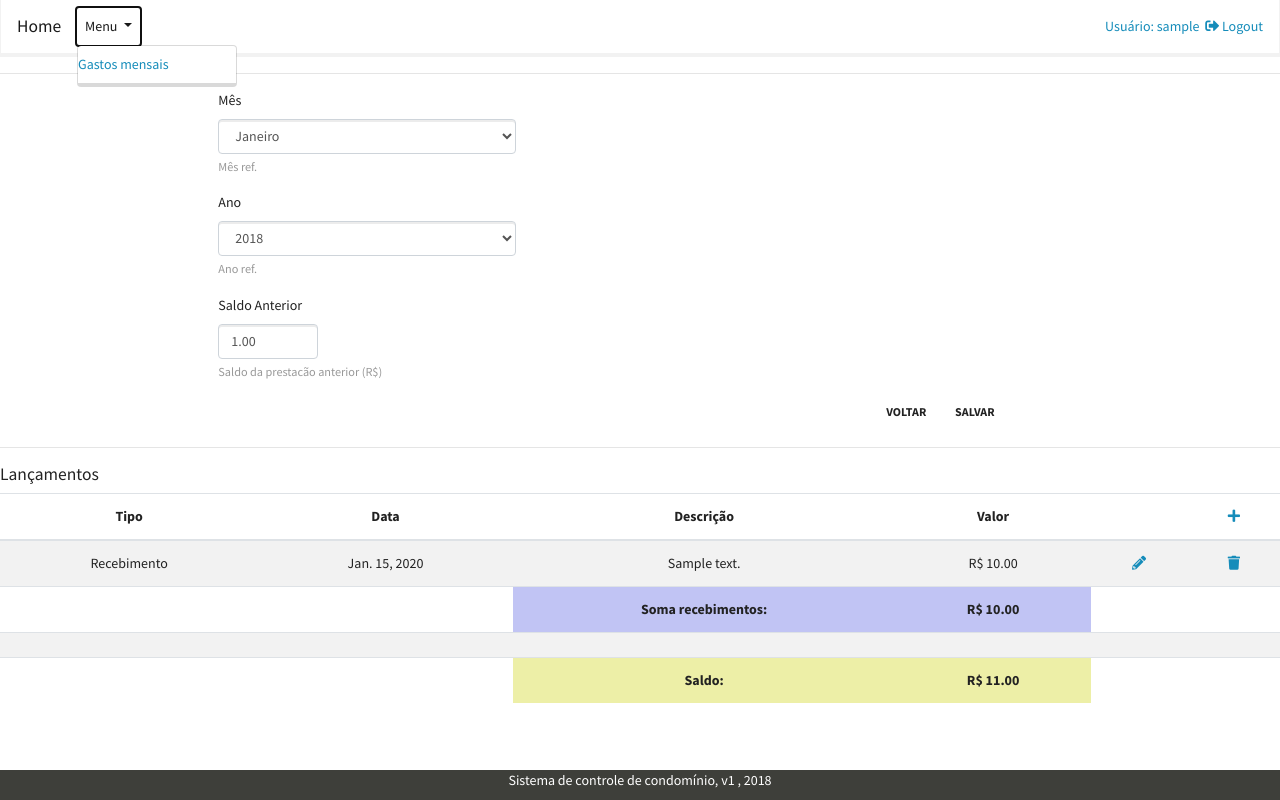
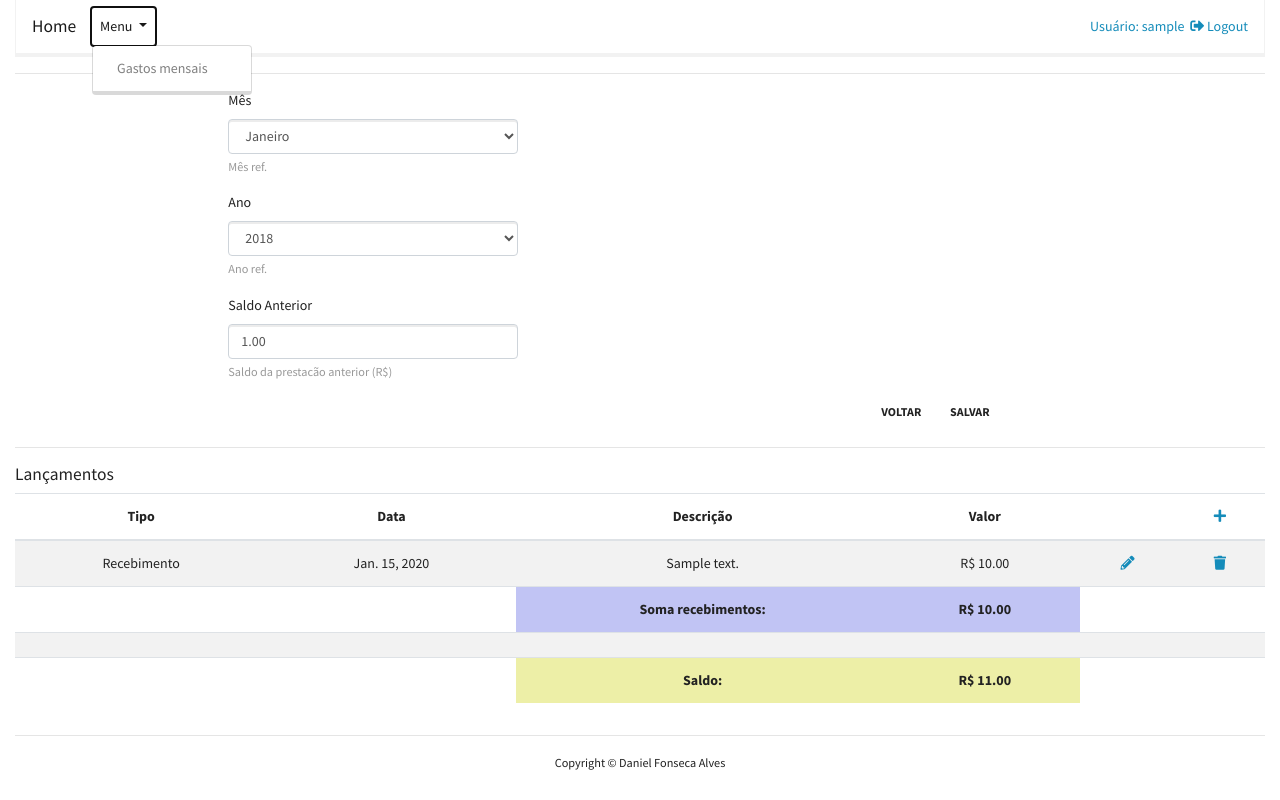
Before and after one commit to dalraf/controlecondominio, a Django app: page /prestacao/edit/1/ in a window 1280 px wide, after a click on "Menu". Run offline with Django 3.2, Linux system fonts and the light colour scheme; a user stored in the database is signed in; tables that the repository leaves empty hold one stand-in row (values such as "Sample post"); some libraries are stand-ins or nearby versions.

Commit message:
Correcos de footer de menu

```diff
--- a/controlecondominio/templates/atualizaprestacao.html
+++ b/controlecondominio/templates/atualizaprestacao.html
@@ -108,4 +108,5 @@
             </div>
         </div>
     </div>
+</div>
     {% endblock content %}
--- a/controlecondominio/templates/base.html
+++ b/controlecondominio/templates/base.html
@@ -7,102 +7,44 @@
     <meta name="viewport" content="width=device-width, initial-scale=1">
     <title>Controle de condomínio</title>
     {% load bootstrap4 %}
-    <link rel="stylesheet" href="https://stackpath.bootstrapcdn.com/bootstrap/4.3.1/css/bootstrap.min.css" integrity="sha384-ggOyR0iXCbMQv3Xipma34MD+dH/1fQ784/j6cY/iJTQUOhcWr7x9JvoRxT2MZw1T" crossorigin="anonymous">
+    <link rel="stylesheet" href="https://stackpath.bootstrapcdn.com/bootstrap/4.3.1/css/bootstrap.min.css"
+        integrity="sha384-ggOyR0iXCbMQv3Xipma34MD+dH/1fQ784/j6cY/iJTQUOhcWr7x9JvoRxT2MZw1T" crossorigin="anonymous">
     <link rel="stylesheet" href="https://stackpath.bootstrapcdn.com/bootswatch/4.3.1/lumen/bootstrap.min.css">
     <link rel="stylesheet" href="https://cdnjs.cloudflare.com/ajax/libs/font-awesome/5.10.2/css/all.css">
 </head>
-
 <style>
-
-    select.input-sm {
-        width: 80px;
-    }
-
-    input[type=number] {
-        width: 100px;
-    }
-
-    input[type=text] {
-        width: 150px;
-    }
-
-    input[type=password] {
-        width: 150px;
-    }
-
-    #id_numcpfcnpj {
-        width: 150px;
-    }
-
-    #id_vencimento {
-        width: 100px;
-    }
-
-    #id_datareferencia {
-        width: 100px;
-    }
-
-    html {
+tml,
+body {
   height: 100%;
 }
 
-    body {
-        min-height: 100%;
-        padding: 0;
-        margin: 0;
-        position: relative;
+#page-content {
+  flex: 1 0 auto;
 }
 
-    header {
-        height: 50px;
-        background: lightcyan;
+#sticky-footer {
+  flex-shrink: none;
 }
 
-    footer {
-        background: PapayaWhip;
-    }
-
-    body {
-        position: relative;
-    }
-
-    body::after {
-        content: '';
-        display: block;
-        height: 30px;
-    }
-
-    footer p {
-        color: white;
-    }
-
-    footer {
-        color=: "white";
-        position: absolute;
-        bottom: 0;
-        width: 100%;
-        height: 30px;
-        background-color: #3e3f3a;
-        text-align: center
-    }
-    }
-    }
 </style>
 <body>
+    <div class="container-fluid">
         <nav class="navbar navbar-expand-lg navbar-light bg-light">
             <a class="navbar-brand" href="/">Home</a>
             {% if user.is_authenticated %}
-        <button class="navbar-toggler" type="button" data-toggle="collapse" data-target="#navbarSupportedContent" aria-controls="navbarSupportedContent" aria-expanded="false" aria-label="Toggle navigation">
+            <button class="navbar-toggler" type="button" data-toggle="collapse" data-target="#navbarSupportedContent"
+                aria-controls="navbarSupportedContent" aria-expanded="false" aria-label="Toggle navigation">
                 <span class="navbar-toggler-icon"></span>
             </button>
             <div class="collapse navbar-collapse" id="navbarSupportedContent">
                 <ul class="navbar-nav mr-auto">
                     <li class="nav-item dropdown">
-              <a class="nav-link dropdown-toggle" href="#" id="navbarDropdown" role="button" data-toggle="dropdown" aria-haspopup="true" aria-expanded="false">
+                        <a class="nav-link dropdown-toggle" href="#" id="navbarDropdown" role="button"
+                            data-toggle="dropdown" aria-haspopup="true" aria-expanded="false">
                             Menu
                         </a>
                         <div class="dropdown-menu" aria-labelledby="navbarDropdown">
-                <a href="{% url 'listaprestacao' %}">Gastos mensais</a>
+                            <a class="dropdown-item" href="{% url 'listaprestacao' %}">Gastos mensais</a>
                         </div>
                     </li>
                 </ul>
@@ -115,46 +57,24 @@
         <hr />
         {% block content %}
         {% endblock %}
-    </div>
-    <footer class="footer">
-        <div class="container">
-            <p>
-                Sistema de controle de condomínio, v1 , 2018
-            </p>
+        <hr />
+        <footer id="sticky-footer" class="footer">
+            <div class="container text-center">
+                  <small>Copyright &copy; Daniel Fonseca Alves</small>
             </div>
         </footer>
+    </div>
 </body>
 
 <!-- jQuery -->
-<script src="https://code.jquery.com/jquery-3.3.1.slim.min.js" integrity="sha384-q8i/X+965DzO0rT7abK41JStQIAqVgRVzpbzo5smXKp4YfRvH+8abtTE1Pi6jizo" crossorigin="anonymous"></script>
-<script src="https://cdnjs.cloudflare.com/ajax/libs/popper.js/1.14.7/umd/popper.min.js" integrity="sha384-UO2eT0CpHqdSJQ6hJty5KVphtPhzWj9WO1clHTMGa3JDZwrnQq4sF86dIHNDz0W1" crossorigin="anonymous"></script>
-<script src="https://stackpath.bootstrapcdn.com/bootstrap/4.3.1/js/bootstrap.min.js" integrity="sha384-JjSmVgyd0p3pXB1rRibZUAYoIIy6OrQ6VrjIEaFf/nJGzIxFDsf4x0xIM+B07jRM" crossorigin="anonymous"></script>
+<script src="https://code.jquery.com/jquery-3.3.1.slim.min.js"
+    integrity="sha384-q8i/X+965DzO0rT7abK41JStQIAqVgRVzpbzo5smXKp4YfRvH+8abtTE1Pi6jizo"
+    crossorigin="anonymous"></script>
+<script src="https://cdnjs.cloudflare.com/ajax/libs/popper.js/1.14.7/umd/popper.min.js"
+    integrity="sha384-UO2eT0CpHqdSJQ6hJty5KVphtPhzWj9WO1clHTMGa3JDZwrnQq4sF86dIHNDz0W1"
+    crossorigin="anonymous"></script>
+<script src="https://stackpath.bootstrapcdn.com/bootstrap/4.3.1/js/bootstrap.min.js"
+    integrity="sha384-JjSmVgyd0p3pXB1rRibZUAYoIIy6OrQ6VrjIEaFf/nJGzIxFDsf4x0xIM+B07jRM"
+    crossorigin="anonymous"></script>
 <script src="https://ajax.googleapis.com/ajax/libs/jquery/1.12.4/jquery.min.js"></script>
-<script>
-    $(document).ready(function () {
-        $.datepicker.setDefaults({
-            showOn: "focus",
-            dateFormat: "dd/mm/yy",
-            dayNames: ["Domingo", "Segunda", "Terça", "Quarte", "Quinta", "Sexta", "Sábado"],
-            dayNamesMin: ["Dom", "Seg", "Ter", "Qua", "Qui", "Sex", "Sab"],
-            monthNames: ['Janeiro', 'Fevereiro', 'Março', 'Abril', 'Maio', 'Junho', 'Julho', 'Agosto', 'Setembro', 'Outubro', 'Novembro', 'Dezembro']
-        })
-        $(".datepicker").datepicker();
-        if ($('#id_tipodepessoa').val() == '0') {
-            $("#id_numcpfcnpj").mask('000.000.000-00', { reverse: true });
-        }
-        if ($('#id_tipodepessoa').val() == '1') {
-            $("#id_numcpfcnpj").mask('00.000.000/0000-00', { reverse: true });
-        }
-    });
-    $('#id_tipodepessoa').change(function () {
-        if ($(this).val() == '0') {
-            $("#id_numcpfcnpj").mask('000.000.000-00', { reverse: true });
-        }
-        if ($(this).val() == '1') {
-            $("#id_numcpfcnpj").mask('00.000.000/0000-00', { reverse: true });
-        }
-    });
-</script>
-
 </html>
```
Also changed, not shown: controlecondominio/templates/index.html (+6 -15 lines). Lines whose indentation alone changed are shown as unchanged.
